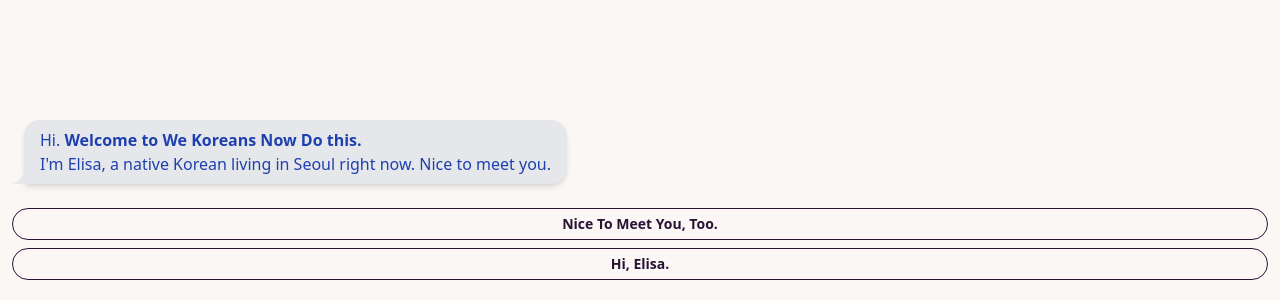
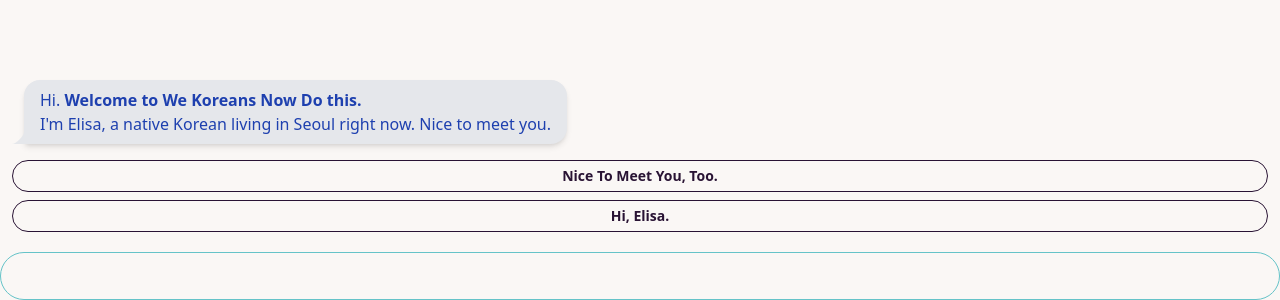
Before and after one commit to jadestern/koreans-do, a SvelteKit app: page /chat in a window 1280 px wide. Shown: the part 500-800 px from the top of the page. Built offline with nearby package versions, Linux system fonts and the light colour scheme.

Commit message:
input 추가

```diff
--- a/src/routes/chat/+page.svelte
+++ b/src/routes/chat/+page.svelte
@@ -61,38 +61,15 @@
   })
 
   // TODO input 넣을 때 주석 제거
-  /*async function handleKeydown(event,) {
+  async function handleKeydown(event) {
     if (event.key === 'Enter' && event.target.value) {
-      const reply: MessageType = {
-        id: 10,
-        sender: 'me',
-        groupId: 10,
-        beforeId: 10,
-        content: event.target.value,
-      }
-
-      event.target.value = '';
-
-      chats = [...chats, reply];
-      await pause(200 * (1 + Math.random()),);
-
-      loading = true;
-
-      await pause(700 * (1 + Math.random()),);
-
-      loading = false;
-
-      buttons = [...buttons, {
-        id: 0,
-        groupId: 0,
-        beforeId: 0,
-        content: 'Nice to meet you, too.',
-      },]
+      console.log(event.target.value)
     }
-  }*/
+  }
 </script>
 
 <Container>
+	<div class="p-3">
 	{#if !!chats.length}
 		<div class="flex flex-col gap-2">
 			{#each chats as chat}
@@ -121,6 +98,13 @@
 			{/each}
 		</div>
 	{/if}
+	</div>
+	<div>
+		<input
+			type="text"
+			class="input input-bordered input-primary w-full"
+			on:keydown={handleKeydown}
+		/>
+	</div>
 <!--	<Card />-->
 </Container>
-<!--	<input class="absolute bottom-0" on:keydown={handleKeydown} />-->
--- a/src/routes/chat/Container.svelte
+++ b/src/routes/chat/Container.svelte
@@ -20,7 +20,7 @@
 
 <div
 	bind:this={chatWrapper}
-	class="w-screen h-screen flex flex-col justify-end p-3"
+	class="w-screen h-screen flex flex-col justify-end"
 >
 	<slot />
 </div>
```
